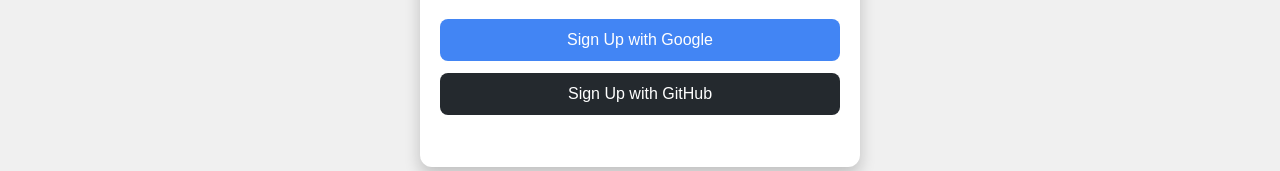
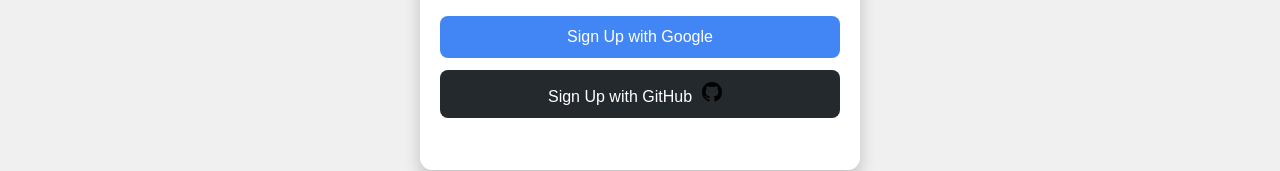
Before and after one commit to AdityaJamdade/code-friend-ai, a React (Vite) app: page / in a window 1280 px wide. Shown: the part 348-519 px from the top of the page. Built offline with nearby package versions, Linux system fonts and the light colour scheme.

Commit message:
github svg added in signup page

```diff
--- a/src/screens/signup/Signup.css
+++ b/src/screens/signup/Signup.css
@@ -1,4 +1,3 @@
-/* Auth.css */
 .auth-container {
     display: flex;
     align-items: center;
--- a/src/screens/signup/Signup.jsx
+++ b/src/screens/signup/Signup.jsx
@@ -28,13 +28,23 @@
         {activeTab === 'signup' && (
           <div className='auth-content'>
             <button className="auth-button google">Sign Up with Google</button>
-            <button className="auth-button github">Sign Up with GitHub</button>
+            <button className="auth-button github">
+
+              Sign Up with GitHub
+              <svg height="20" aria-label="GitHub" viewBox="0 0 16 16" version="1.1" width="40" role="img">
+                <path d="M8 0C3.58 0 0 3.58 0 8c0 3.54 2.29 6.53 5.47 7.59.4.07.55-.17.55-.38 0-.19-.01-.82-.01-1.49-2.01.37-2.53-.49-2.69-.94-.09-.23-.48-.94-.82-1.13-.28-.15-.68-.52-.01-.53.63-.01 1.08.58 1.23.82.72 1.21 1.87.87 2.33.66.07-.52.28-.87.51-1.07-1.78-.2-3.64-.89-3.64-3.95 0-.87.31-1.59.82-2.15-.08-.2-.36-1.02.08-2.12 0 0 .67-.21 2.2.82.64-.18 1.32-.27 2-.27.68 0 1.36.09 2 .27 1.53-1.04 2.2-.82 2.2-.82.44 1.1.16 1.92.08 2.12.51.56.82 1.27.82 2.15 0 3.07-1.87 3.75-3.65 3.95.29.25.54.73.54 1.48 0 1.07-.01 1.93-.01 2.2 0 .21.15.46.55.38A8.013 8.013 0 0 0 16 8c0-4.42-3.58-8-8-8z">
+                </path>
+              </svg> </button>
           </div>
         )}
         {activeTab === 'login' && (
           <div className='auth-content'>
             <button className="auth-button google">Login with Google</button>
-            <button className="auth-button github">Login with GitHub</button>
+            <button className="auth-button github">Login with GitHub
+              <svg height="20" aria-label="GitHub" viewBox="0 0 16 16" version="1.1" width="40" role="img">
+                <path d="M8 0C3.58 0 0 3.58 0 8c0 3.54 2.29 6.53 5.47 7.59.4.07.55-.17.55-.38 0-.19-.01-.82-.01-1.49-2.01.37-2.53-.49-2.69-.94-.09-.23-.48-.94-.82-1.13-.28-.15-.68-.52-.01-.53.63-.01 1.08.58 1.23.82.72 1.21 1.87.87 2.33.66.07-.52.28-.87.51-1.07-1.78-.2-3.64-.89-3.64-3.95 0-.87.31-1.59.82-2.15-.08-.2-.36-1.02.08-2.12 0 0 .67-.21 2.2.82.64-.18 1.32-.27 2-.27.68 0 1.36.09 2 .27 1.53-1.04 2.2-.82 2.2-.82.44 1.1.16 1.92.08 2.12.51.56.82 1.27.82 2.15 0 3.07-1.87 3.75-3.65 3.95.29.25.54.73.54 1.48 0 1.07-.01 1.93-.01 2.2 0 .21.15.46.55.38A8.013 8.013 0 0 0 16 8c0-4.42-3.58-8-8-8z">
+                </path>
+              </svg> </button>
           </div>
         )}
       </div>
```
